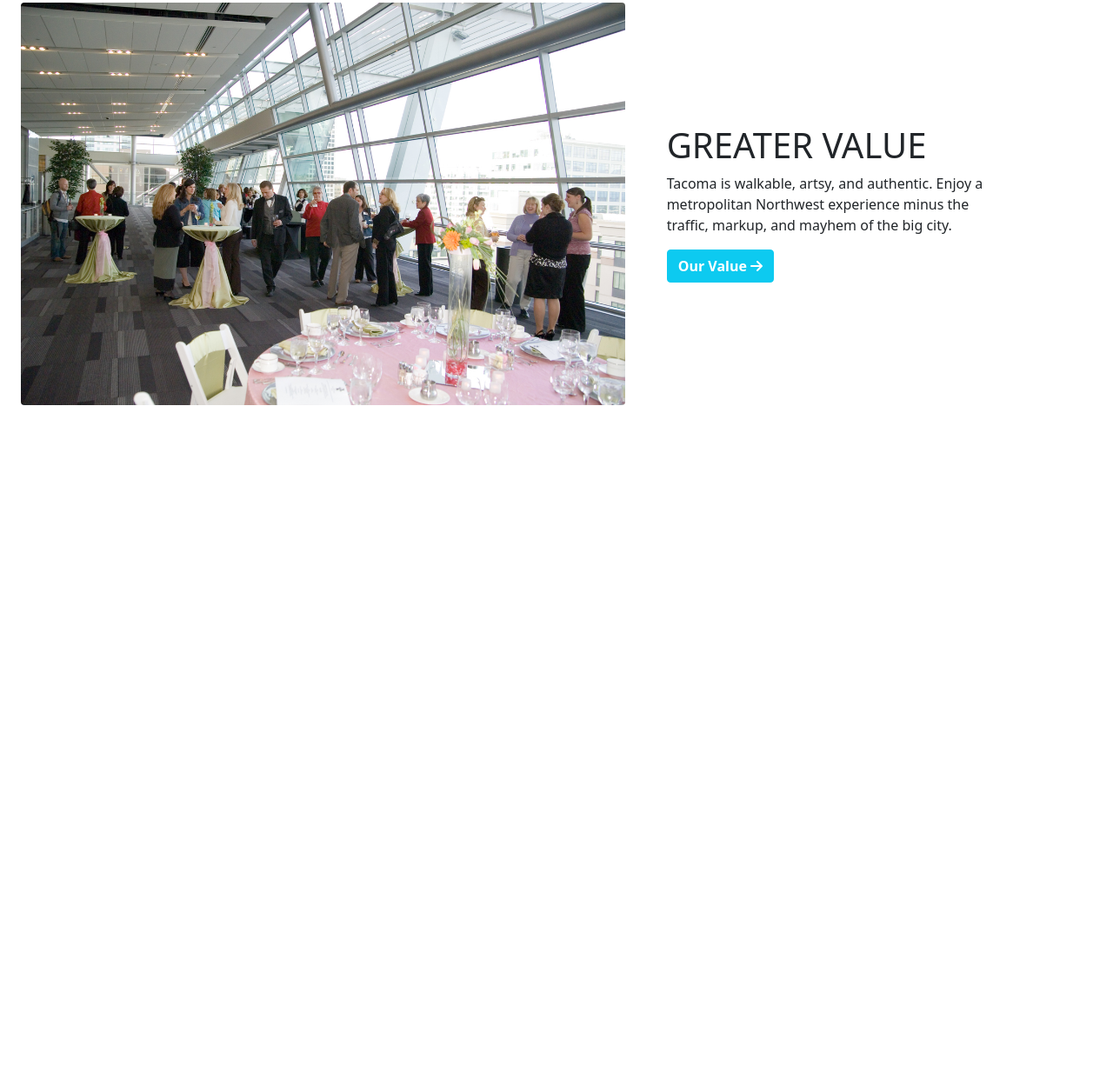
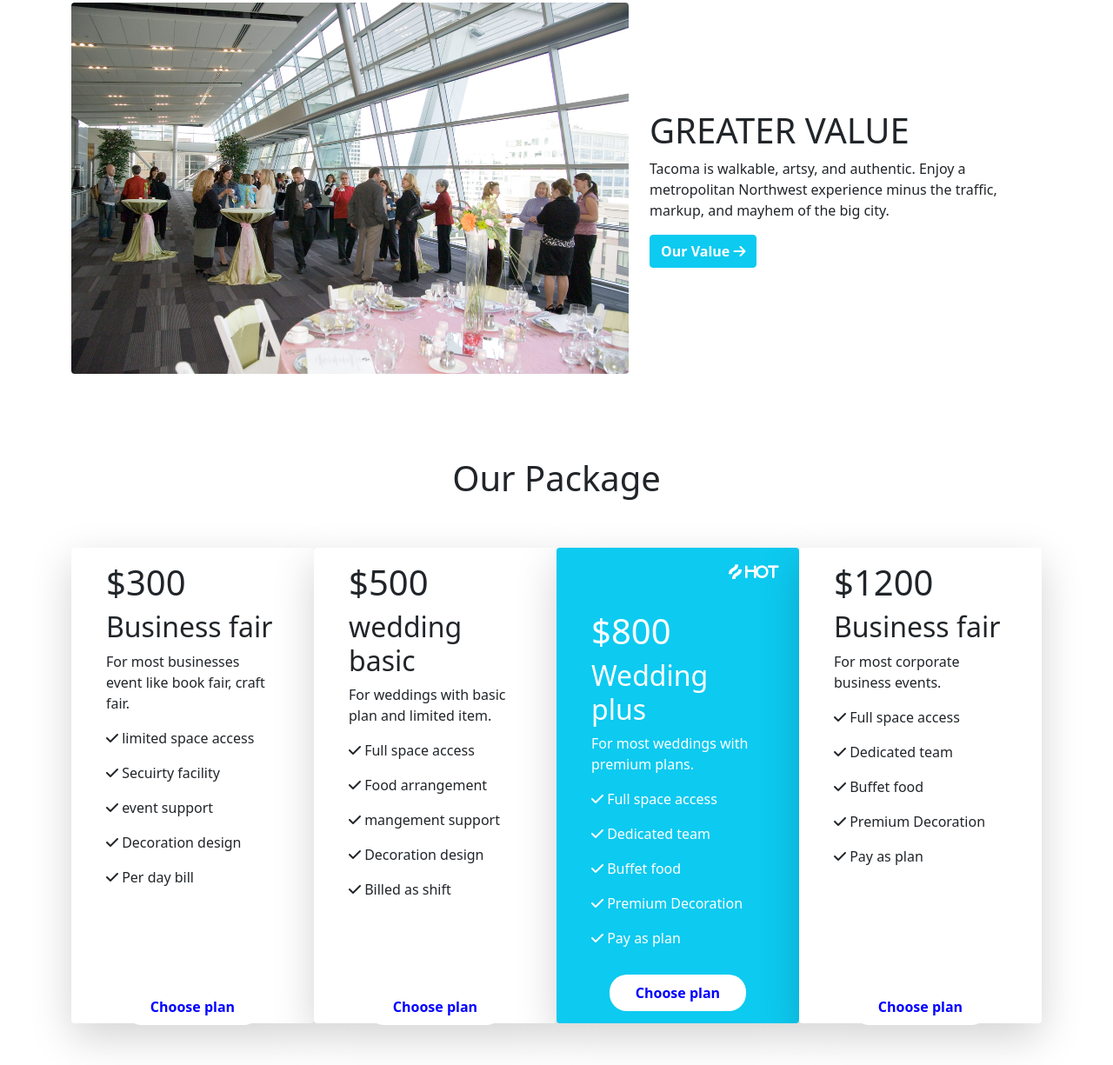
Before and after one commit to shahriarkasem/convention-center, a plain HTML site: page index.html in a window 1280 px wide. Shown: the part 853-2078 px from the top of the page at 87% size. Before the commit the page ends 1367 px from the top, so only its background shows below. Drawn offline with Linux system fonts and the light colour scheme.

Commit message:
another section done

```diff
--- a/css/customstyle.css
+++ b/css/customstyle.css
@@ -6,3 +6,10 @@
     color: white;
     text-decoration: none;
 }
+.plan-button{
+    background-color: white;
+    border-radius: 20px;
+    padding: 10px 30px;
+    text-decoration: none;
+    color: blue;
+}
--- a/index.html
+++ b/index.html
@@ -103,18 +103,107 @@
     <!-- header end -->
     <!-- main start -->
     <main>
-        <section class="container-fluid row my-5">
+        <!-- bonus section -->
+        <section class="container d-flex my-5">
+            <div class="row">
                 <div class="col-12 col-lg-7">
                     <img class="img-fluid rounded" src="media/images/img-section/img-section-1.jpg" alt="">
                 </div>
-            <div class="col-12 col-lg-4 d-flex align-items-center ms-4">
+                <div class="col-12 col-lg-5 d-flex align-items-center">
                     <div>
                         <h1>GREATER VALUE</h1>
                         <p>Tacoma is walkable, artsy, and authentic. Enjoy a metropolitan Northwest experience minus the
                             traffic, markup, and mayhem of the big city.</p>
-                    <button class="btn btn-info fw-bold"><a class="a-button"
+                        <button class="btn btn-info fw-bold"><a class="a-button" target="_blank"
                                 href="https://tacomaconventioncenter.org/visit-tacoma">Our
                                 Value <i class="fas fa-arrow-right"></i></a></button>
+                    </div>
+                </div>
+            </div>
+        </section>
+        <!-- package section -->
+        <section class="container py-5">
+            <div class="text-center pb-5">
+                <h1>Our Package</h1>
+            </div>
+            <div class="card-group">
+                <div class="card border-0 px-4 rounded shadow-lg">
+
+                    <div class="card-body">
+                        <h1>$300</h1>
+                        <h2>Business fair</h2>
+                        <p>For most businesses event
+                            like book fair, craft fair.</p>
+                        <p><i class="fas fa-check"></i> limited space access</p>
+                        <p><i class="fas fa-check"></i> Secuirty facility</p>
+                        <p><i class="fas fa-check"></i> event support</p>
+                        <p><i class="fas fa-check"></i> Decoration design</p>
+                        <p><i class="fas fa-check"></i> Per day bill</p>
+
+                    </div>
+                    <div class="text-center">
+                        <button class="btn fw-bold"><a class="plan-button" target="_blank"
+                                href="https://tacomaconventioncenter.org/event-planning-services">Choose
+                                plan</a></button>
+                    </div>
+                </div>
+                <div class="card border-0 px-4 rounded shadow-lg">
+
+                    <div class="card-body">
+                        <h1>$500</h1>
+                        <h2>wedding basic</h2>
+                        <p>For weddings with basic plan and limited item.</p>
+                        <p><i class="fas fa-check"></i> Full space access</p>
+                        <p><i class="fas fa-check"></i> Food arrangement</p>
+                        <p><i class="fas fa-check"></i> mangement support</p>
+                        <p><i class="fas fa-check"></i> Decoration design</p>
+                        <p><i class="fas fa-check"></i> Billed as shift</p>
+
+                    </div>
+                    <div class="text-center">
+                        <button class="btn fw-bold"><a class="plan-button" target="_blank"
+                                href="https://tacomaconventioncenter.org/event-planning-services">Choose
+                                plan</a></button>
+                    </div>
+                </div>
+                <div class="card border-0 px-4 rounded shadow-lg bg-info py-3 text-white">
+                    <p class="text-end"><i class="fab fa-hotjar fw-bold"> Hot</i></p>
+                    <div class="card-body">
+                        <h1>$800</h1>
+                        <h2>Wedding plus</h2>
+                        <p>For most weddings with premium plans.</p>
+                        <p><i class="fas fa-check"></i> Full space access</p>
+                        <p><i class="fas fa-check"></i> Dedicated team</p>
+                        <p><i class="fas fa-check"></i> Buffet food</p>
+                        <p><i class="fas fa-check"></i> Premium Decoration</p>
+                        <p><i class="fas fa-check"></i> Pay as plan</p>
+
+                    </div>
+                    <div class="text-center">
+                        <button class="btn fw-bold"><a class="plan-button" target="_blank"
+                                href="https://tacomaconventioncenter.org/event-planning-services">Choose
+                                plan</a></button>
+                    </div>
+                </div>
+                <div class="card border-0 px-4 rounded shadow-lg">
+
+                    <div class="card-body">
+                        <h1>$1200</h1>
+                        <h2>Business fair</h2>
+                        <p>For most corporate business
+                            events.</p>
+                        <p><i class="fas fa-check"></i> Full space access</p>
+                        <p><i class="fas fa-check"></i> Dedicated team</p>
+                        <p><i class="fas fa-check"></i> Buffet food</p>
+                        <p><i class="fas fa-check"></i> Premium Decoration</p>
+                        <p><i class="fas fa-check"></i> Pay as plan</p>
+
+                    </div>
+                    <div class="text-center">
+                        <button class="btn fw-bold"><a class="plan-button" target="_blank"
+                                href="https://tacomaconventioncenter.org/event-planning-services">Choose
+                                plan</a></button>
+                    </div>
                 </div>
             </div>
         </section>
```
Lines whose indentation alone changed are shown as unchanged.
